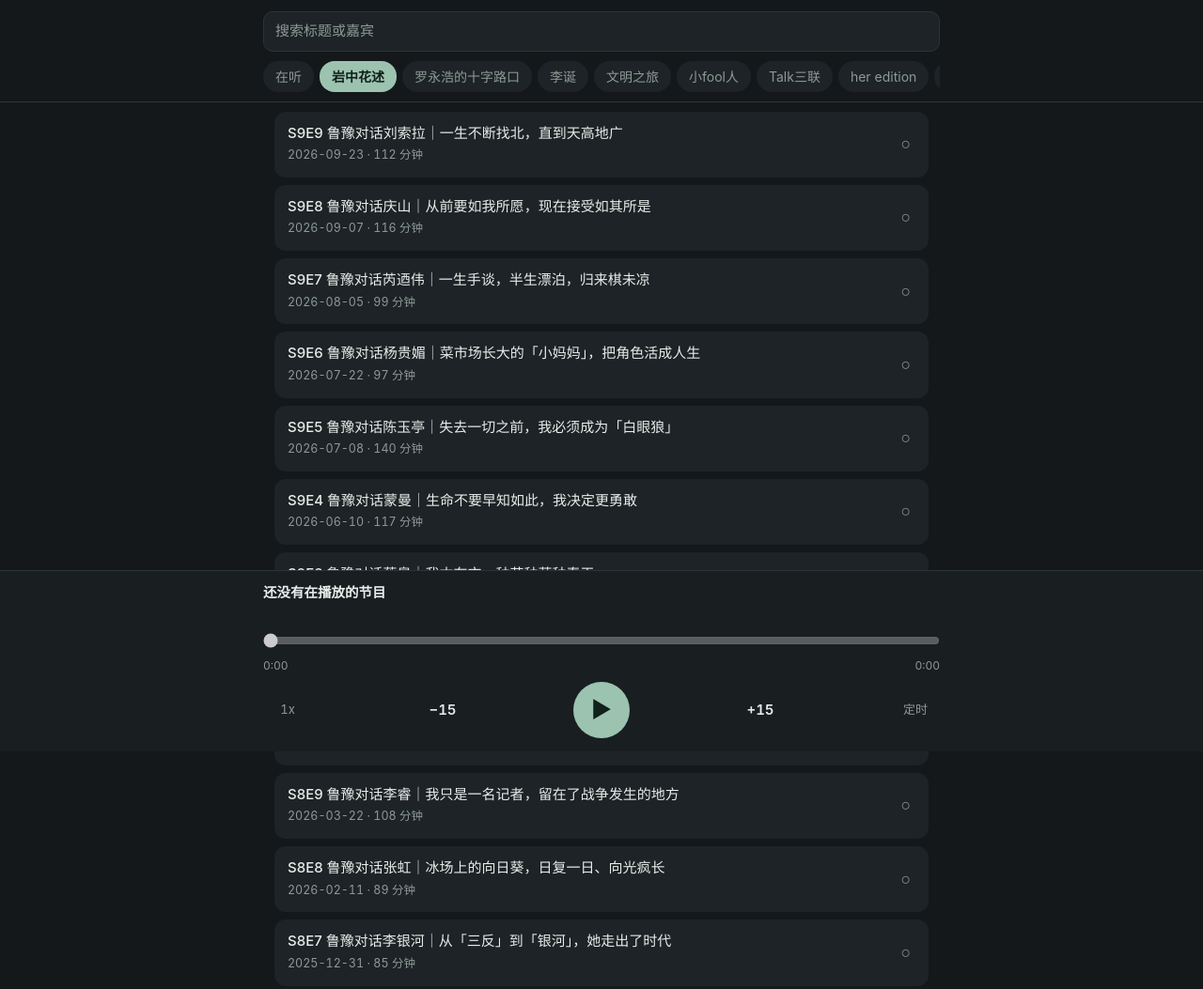
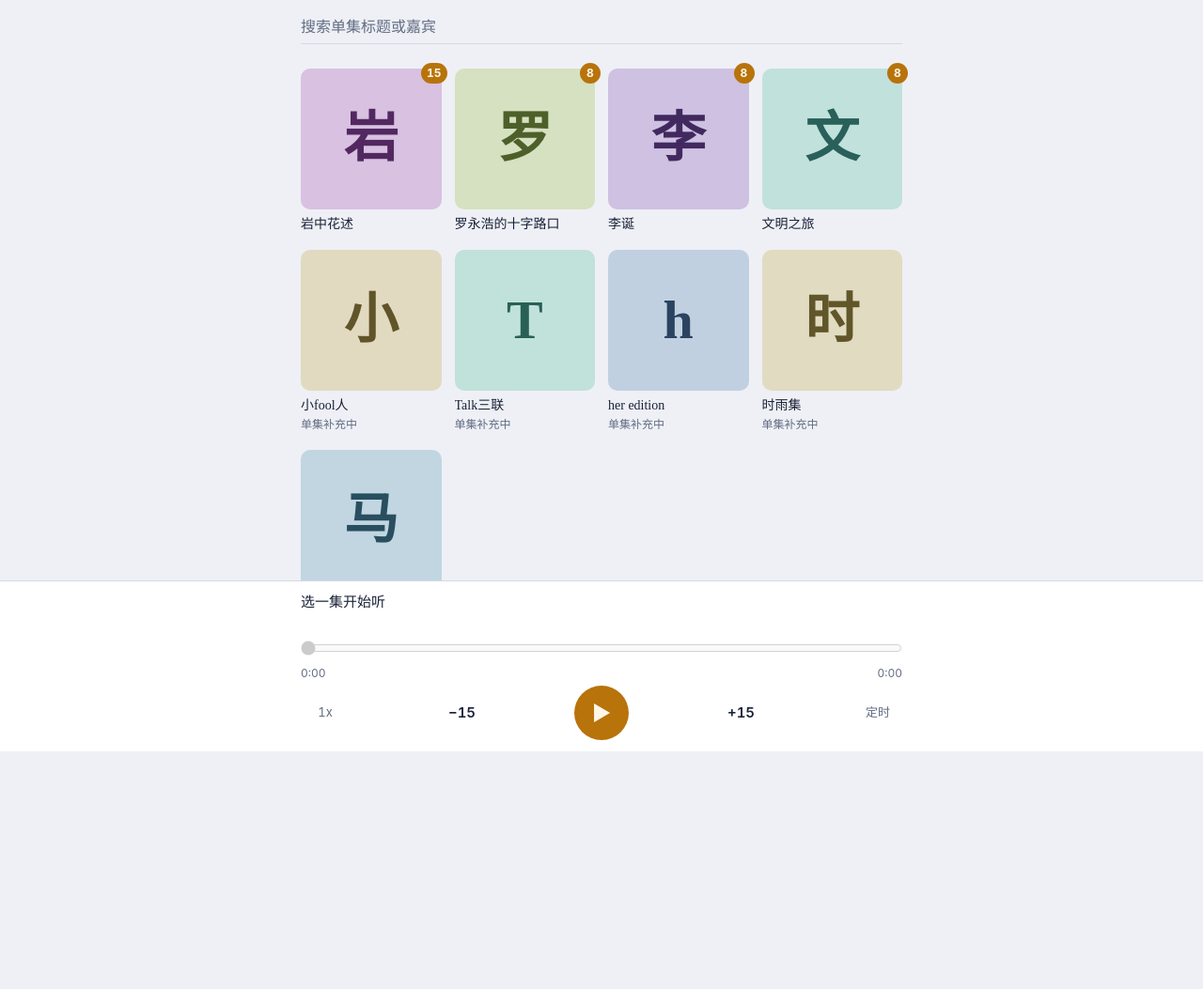
Before and after one commit to yw5aj/podcast, a plain HTML site: page index.html in a window 1280 px wide. Shown: the top 1053 px of the page at 94% size. After the commit the page ends 966 px from the top, so only its background shows below. Drawn offline with Linux system fonts and the light colour scheme.

Commit message:
Redesign: cover shelf home, per-show pages, per-device hide, light/dark
Home is a grid of show covers with unheard counts; each show opens its own
episode page (#s-<id>). Shows can be hidden per device. Covers come from a
new optional "cover" field, with a first-character tile as fallback.

Co-Authored-By: Claude Fable 5.2 <noreply@anthropic.com>
Claude-Session: https://claude.ai/code/session_01AnVEskRPxYtiW39xGyBu76

```diff
--- a/index.html
+++ b/index.html
@@ -4,75 +4,121 @@
 <meta charset="utf-8">
 <meta name="viewport" content="width=device-width, initial-scale=1">
 <meta name="referrer" content="no-referrer">
-<meta name="theme-color" content="#14181a">
+<meta name="theme-color" content="#171c2b" media="(prefers-color-scheme: dark)">
+<meta name="theme-color" content="#eef0f5" media="(prefers-color-scheme: light)">
 <meta name="mobile-web-app-capable" content="yes">
 <meta name="apple-mobile-web-app-capable" content="yes">
 <title>我的播客</title>
+<link rel="preconnect" href="https://fonts.googleapis.com">
+<link rel="preconnect" href="https://fonts.gstatic.com" crossorigin>
+<link href="https://fonts.googleapis.com/css2?family=Noto+Serif+SC:wght@500;700&display=swap" rel="stylesheet">
 <style>
+  /* 夜里的收音机：深蓝底，琥珀色只用来表示"进度"和"正在放"。 */
   :root {
-    --bg: #14181a; --panel: #1d2326; --line: #2c3438; --text: #e8ecea;
-    --dim: #8d9a96; --accent: #9cc3b0; --accent-ink: #10201a; --warn: #e8a08a;
+    --bg: #171c2b; --surface: #20273b; --line: #2e3650; --ink: #eceef4; --dim: #8e96ab;
+    --amber: #f0b54a; --amber-ink: #2a1e05; --warn: #ef9a84;
+    --tile-s: 30%; --tile-l: 27%; --glyph-s: 50%; --glyph-l: 84%;
+    --serif: "Noto Serif SC", "Songti SC", "Source Han Serif SC", "SimSun", serif;
+    --sans: -apple-system, "PingFang SC", "Noto Sans SC", "Microsoft YaHei", system-ui, sans-serif;
+  }
+  @media (prefers-color-scheme: light) {
+    :root {
+      --bg: #eef0f5; --surface: #ffffff; --line: #d5d9e4; --ink: #1a2238; --dim: #636c84;
+      --amber: #b8730a; --amber-ink: #fff8ea; --warn: #b3422a;
+      --tile-s: 34%; --tile-l: 82%; --glyph-s: 40%; --glyph-l: 27%;
+    }
   }
   * { box-sizing: border-box; -webkit-tap-highlight-color: transparent; }
-  html, body { margin: 0; background: var(--bg); color: var(--text);
-    font: 16px/1.5 -apple-system, "PingFang SC", "Noto Sans SC", "Microsoft YaHei", system-ui, sans-serif; }
-  header { position: sticky; top: 0; z-index: 5; background: var(--bg); padding: 12px 12px 0;
-    border-bottom: 1px solid var(--line); }
-  .hin { max-width: 720px; margin: 0 auto; }
-  #q { width: 100%; background: var(--panel); border: 1px solid var(--line); color: var(--text);
-    font: inherit; font-size: 15px; padding: 9px 12px; border-radius: 10px; }
+  html, body { margin: 0; background: var(--bg); color: var(--ink); font: 16px/1.5 var(--sans); }
+  button { font: inherit; color: inherit; background: none; border: 0; padding: 0; cursor: pointer; }
+  button:focus-visible, input:focus-visible { outline: 2px solid var(--amber); outline-offset: 2px; }
+
+  header { position: sticky; top: 0; z-index: 5; background: var(--bg); padding: 10px 16px 8px; }
+  .wrap { max-width: 640px; margin: 0 auto; }
+  #q { width: 100%; background: none; border: 0; border-bottom: 1px solid var(--line); border-radius: 0;
+    color: var(--ink); font: 16px var(--sans); padding: 8px 0; }
   #q::placeholder { color: var(--dim); }
-  #tabs { display: flex; gap: 6px; overflow-x: auto; padding: 10px 0; scrollbar-width: none; }
-  #tabs::-webkit-scrollbar { display: none; }
-  #tabs button { flex: none; background: var(--panel); color: var(--dim); border: 0; font: inherit;
-    font-size: 14px; padding: 6px 13px; border-radius: 16px; cursor: pointer; white-space: nowrap; }
-  #tabs button.on { background: var(--accent); color: var(--accent-ink); font-weight: 600; }
-  main { padding: 10px 12px 250px; max-width: 720px; margin: 0 auto; }
-  .note { color: var(--dim); font-size: 13.5px; padding: 14px 4px; }
-  .ep { display: flex; align-items: stretch; background: var(--panel); border-radius: 12px;
-    margin-bottom: 8px; overflow: hidden; position: relative; }
-  .ep.now { outline: 1.5px solid var(--accent); }
-  .ep button.main { flex: 1; min-width: 0; text-align: left; background: none; border: 0; color: inherit;
-    font: inherit; padding: 12px 6px 14px 14px; cursor: pointer; }
-  .ep .t { font-size: 15px; font-weight: 500; overflow-wrap: anywhere; }
+  #q:focus { outline: none; border-bottom-color: var(--amber); }
+  #showbar { display: none; }
+  #back2 { color: var(--dim); font-size: 14px; padding: 8px 12px 8px 0; }
+  body.inshow #q { display: none; }
+  body.inshow #showbar { display: block; }
+
+  main { padding: 8px 16px 230px; max-width: 672px; margin: 0 auto; }
+  .note { color: var(--dim); font-size: 14px; padding: 16px 0; }
+
+  /* 节目架：封面就是主角 */
+  .shelf { display: grid; grid-template-columns: repeat(3, 1fr); gap: 18px 14px; padding-top: 10px;
+    align-items: start; }
+  @media (min-width: 560px) { .shelf { grid-template-columns: repeat(4, 1fr); } }
+  .tile { position: relative; text-align: left; display: block; min-width: 0; }
+  .tile.off { opacity: .38; }
+  .cover { display: flex; align-items: center; justify-content: center; width: 100%; aspect-ratio: 1;
+    border-radius: 10px; object-fit: cover;
+    background: hsl(var(--h, 220) var(--tile-s) var(--tile-l));
+    color: hsl(var(--h, 220) var(--glyph-s) var(--glyph-l));
+    font: 700 clamp(34px, 13vw, 58px)/1 var(--serif); }
+  .tile .name { font: 500 14px/1.35 var(--serif); margin-top: 7px; overflow: hidden;
+    display: -webkit-box; -webkit-line-clamp: 2; -webkit-box-orient: vertical; }
+  .tile .sub { font-size: 12px; color: var(--dim); margin-top: 1px; }
+  .badge { position: absolute; top: -6px; right: -6px; min-width: 22px; height: 22px; padding: 0 6px;
+    border-radius: 11px; background: var(--amber); color: var(--amber-ink);
+    font: 700 12px/22px var(--sans); text-align: center; font-variant-numeric: tabular-nums; }
+  .tile .flag { position: absolute; left: 6px; bottom: 6px; font-size: 12px; padding: 2px 8px; border-radius: 10px;
+    background: var(--bg); color: var(--ink); }
+  .tile .box { position: relative; }
+  #manage { display: block; margin: 26px 0 0; color: var(--dim); font-size: 14px; padding: 8px 0;
+    text-decoration: underline; text-underline-offset: 3px; }
+  .lead { font-size: 14px; color: var(--dim); margin: 30px 0 2px; }
+
+  /* 节目页抬头 */
+  .showhead { display: flex; gap: 14px; align-items: center; padding: 4px 0 14px; }
+  .showhead .cover { width: 72px; flex: none; font-size: 34px; }
+  .showhead h1 { font: 700 22px/1.3 var(--serif); margin: 0; }
+  .showhead p { margin: 3px 0 0; font-size: 13px; color: var(--dim); }
+
+  /* 单集：一行一集，用线分开，不用卡片 */
+  .ep { display: flex; align-items: stretch; position: relative; border-top: 1px solid var(--line); }
+  .ep .main { flex: 1; min-width: 0; text-align: left; padding: 13px 4px 15px 0; }
+  .ep .t { font: 500 16px/1.45 var(--serif); overflow-wrap: anywhere; }
+  .ep .m { font-size: 12.5px; color: var(--dim); margin-top: 4px; font-variant-numeric: tabular-nums;
+    display: flex; flex-wrap: wrap; gap: 0 12px; }
+  .ep .m .at { color: var(--amber); }
   .ep.done .t { color: var(--dim); }
-  .ep .m { font-size: 12.5px; color: var(--dim); margin-top: 3px; font-variant-numeric: tabular-nums; }
-  .ep .bar { position: absolute; left: 0; bottom: 0; height: 3px; background: var(--accent); }
-  .ep button.chk { width: 48px; background: none; border: 0; color: var(--dim); font-size: 18px; cursor: pointer; }
-  .ep.done button.chk { color: var(--accent); }
+  .ep.now .t { color: var(--amber); }
+  .ep .bar { position: absolute; left: 0; top: -1px; height: 2px; background: var(--amber); }
+  .ep .chk { flex: none; width: 44px; color: var(--dim); font-size: 17px; }
+  .ep.done .chk { color: var(--amber); }
 
-  #player { position: fixed; left: 0; right: 0; bottom: 0; background: #191e21; border-top: 1px solid var(--line);
-    padding: 12px 16px calc(14px + env(safe-area-inset-bottom)); z-index: 6; }
-  #player .in { max-width: 720px; margin: 0 auto; }
-  #pTitle { font-size: 14.5px; font-weight: 600; white-space: nowrap; overflow: hidden; text-overflow: ellipsis; }
+  /* 播放器 */
+  #player { position: fixed; left: 0; right: 0; bottom: 0; background: var(--surface);
+    border-top: 1px solid var(--line); padding: 12px 16px calc(12px + env(safe-area-inset-bottom)); z-index: 6; }
+  #pTitle { font: 500 15px/1.4 var(--serif); white-space: nowrap; overflow: hidden; text-overflow: ellipsis; }
   #pShow { font-size: 12px; color: var(--dim); white-space: nowrap; overflow: hidden; text-overflow: ellipsis; }
   #msg { font-size: 12.5px; color: var(--warn); margin-top: 4px; display: none; }
-  #seek { width: 100%; margin: 10px 0 2px; accent-color: var(--accent); height: 24px; }
+  #seek { width: 100%; margin: 8px 0 0; accent-color: var(--amber); height: 24px; }
   .times { display: flex; justify-content: space-between; font-size: 12px; color: var(--dim);
     font-variant-numeric: tabular-nums; }
-  .ctl { display: flex; align-items: center; justify-content: space-between; margin-top: 8px; }
-  .ctl button { background: none; border: 0; color: var(--text); font: inherit; cursor: pointer;
-    min-width: 52px; height: 48px; border-radius: 24px; font-size: 14px; font-variant-numeric: tabular-nums; }
-  .ctl button.sm { color: var(--dim); font-size: 13px; }
-  .ctl button.sm.on { color: var(--accent); }
-  .ctl button.skip { font-size: 15px; font-weight: 600; }
-  #play { background: var(--accent); color: var(--accent-ink); width: 60px; height: 60px; border-radius: 30px;
-    font-size: 24px; }
-  button:focus-visible, input:focus-visible { outline: 2px solid var(--accent); outline-offset: 2px; }
+  .ctl { display: flex; align-items: center; justify-content: space-between; margin-top: 4px; }
+  .ctl button { min-width: 52px; height: 48px; border-radius: 24px; font-size: 14px; font-variant-numeric: tabular-nums; }
+  .ctl .sm { color: var(--dim); font-size: 13px; }
+  .ctl .sm.on { color: var(--amber); }
+  .ctl .skip { font-size: 15px; font-weight: 600; }
+  #play { background: var(--amber); color: var(--amber-ink); width: 58px; height: 58px; border-radius: 29px; font-size: 22px; }
 </style>
 </head>
 <body>
 <header>
-  <div class="hin">
-    <input id="q" type="search" placeholder="搜索标题或嘉宾" aria-label="搜索单集" autocomplete="off">
-    <div id="tabs" role="tablist"></div>
+  <div class="wrap">
+    <input id="q" type="search" placeholder="搜索单集标题或嘉宾" aria-label="搜索单集" autocomplete="off">
+    <div id="showbar"><button id="back2">‹ 全部节目</button></div>
   </div>
 </header>
 <main id="list"><div class="note">正在加载节目…</div></main>
 
 <div id="player">
-  <div class="in">
-    <div id="pTitle">还没有在播放的节目</div>
+  <div class="wrap">
+    <div id="pTitle">选一集开始听</div>
     <div id="pShow">&nbsp;</div>
     <div id="msg"></div>
     <input id="seek" type="range" min="0" max="1" step="1" value="0" aria-label="播放进度" disabled>
@@ -89,12 +135,12 @@
 <audio id="a" preload="metadata"></audio>
 
 <script>
-// 节目数据在 shows.json 里，由每日定时任务更新；本页只负责播放和记进度。
+// 节目数据在 shows.json 里，由定时任务更新；本页只负责播放和记进度。
+// 首页是节目架；点进节目看单集（地址栏 #s-<节目id>，手机返回键可回首页）。
 const SKIP = 15;
 const RATES = [0.8, 1, 1.25, 1.5, 1.75, 2, 2.5, 3];
 const SLEEPS = [0, 15, 30, 60, -1]; // 分钟；-1 = 本集结束
 const KEY = "xyzplayer.v1";
-const NOW = "__now";
 
 const $ = id => document.getElementById(id);
 const a = $("a");
@@ -102,12 +148,13 @@ let SHOWS = [];
 const EPS = {};
 
 // ----- 存储（只在当前浏览器里）-----
-let state = { prog: {}, rate: 1, last: null, tab: null };
+let state = { prog: {}, rate: 1, last: null, hidden: {} };
 let storageOK = true;
 try {
   const raw = localStorage.getItem(KEY);
   if (raw) state = Object.assign(state, JSON.parse(raw));
 } catch (e) { storageOK = false; }
+if (!state.hidden) state.hidden = {};
 function save() {
   try { localStorage.setItem(KEY, JSON.stringify(state)); } catch (e) { storageOK = false; }
 }
@@ -119,54 +166,41 @@ let sleepIdx = 0, sleepAt = 0;
 let lastSave = 0;
 let query = "";
 let loadErr = "";
+let managing = false;
 
 function fmt(s) {
   s = Math.max(0, Math.floor(s || 0));
   const h = Math.floor(s / 3600), m = Math.floor(s % 3600 / 60), ss = s % 60;
   return (h ? h + ":" + String(m).padStart(2, "0") : m) + ":" + String(ss).padStart(2, "0");
 }
-
-// ----- 标签 -----
-function renderTabs() {
-  const tabs = $("tabs");
-  tabs.textContent = "";
-  const items = [{ id: NOW, title: "在听" }].concat(SHOWS);
-  items.forEach(s => {
-    const b = document.createElement("button");
-    b.textContent = s.title;
-    b.setAttribute("role", "tab");
-    if (!query && s.id === state.tab) b.className = "on";
-    b.onclick = () => {
-      state.tab = s.id; save();
-      query = ""; $("q").value = "";
-      renderTabs(); render();
-      window.scrollTo(0, 0);
-    };
-    tabs.appendChild(b);
-  });
+function el(tag, cls, text) {
+  const n = document.createElement(tag);
+  if (cls) n.className = cls;
+  if (text != null) n.textContent = text;
+  return n;
+}
+function viewShow() {
+  const m = /^#s-([0-9a-f]{24})$/.exec(location.hash);
+  return m ? SHOWS.find(s => s.id === m[1]) || null : null;
+}
+function unheardOf(s) {
+  return s.episodes.filter(e => e.audio && !(state.prog[e.id] || {}).done).length;
 }
 
-// ----- 列表 -----
+// ----- 单集行 -----
 function row(e, withShow) {
   const p = state.prog[e.id] || {};
-  const r = document.createElement("div");
-  r.className = "ep" + (p.done ? " done" : "") + (e.id === cur ? " now" : "");
-  const b = document.createElement("button");
-  b.className = "main";
-  const t = document.createElement("div"); t.className = "t"; t.textContent = e.title;
-  const m = document.createElement("div"); m.className = "m";
-  const parts = [];
-  if (withShow) parts.push(e.show);
-  if (e.date) parts.push(e.date);
-  parts.push(e.min + " 分钟");
-  if (p.done) parts.push("已听完");
-  else if (p.t > 5) parts.push("听到 " + fmt(p.t));
-  m.textContent = parts.join(" · ");
-  b.append(t, m);
+  const r = el("div", "ep" + (p.done ? " done" : "") + (e.id === cur ? " now" : ""));
+  const b = el("button", "main");
+  const m = el("div", "m");
+  if (withShow) m.appendChild(el("span", null, e.show));
+  if (e.date) m.appendChild(el("span", null, e.date));
+  m.appendChild(el("span", null, e.min + " 分钟"));
+  if (p.done) m.appendChild(el("span", null, "已听完"));
+  else if (p.t > 5) m.appendChild(el("span", "at", "听到 " + fmt(p.t)));
+  b.append(el("div", "t", e.title), m);
   b.onclick = () => play(e.id);
-  const c = document.createElement("button");
-  c.className = "chk";
-  c.textContent = p.done ? "✓" : "○";
+  const c = el("button", "chk", p.done ? "✓" : "○");
   c.setAttribute("aria-label", p.done ? "标为未听" : "标为已听");
   c.onclick = () => {
     const q = state.prog[e.id] = state.prog[e.id] || { t: 0 };
@@ -176,46 +210,106 @@ function row(e, withShow) {
   };
   r.append(b, c);
   if (!p.done && p.t > 5) {
-    const d = p.d || e.min * 60;
-    const bar = document.createElement("div");
-    bar.className = "bar";
-    bar.style.width = Math.min(100, p.t / d * 100) + "%";
+    const bar = el("div", "bar");
+    bar.style.width = Math.min(100, p.t / (p.d || e.min * 60) * 100) + "%";
     r.appendChild(bar);
   }
   return r;
 }
-function note(text) {
-  const n = document.createElement("div");
-  n.className = "note"; n.textContent = text;
-  return n;
+
+// ----- 封面：有图用图，没有就用节目名的第一个字 -----
+function cover(s) {
+  const hue = parseInt(s.id.slice(-6), 16) % 360;
+  const glyph = () => {
+    const d = el("div", "cover", s.title.trim().charAt(0));
+    d.style.setProperty("--h", hue);
+    d.setAttribute("aria-hidden", "true");
+    return d;
+  };
+  if (!s.cover) return glyph();
+  const img = el("img", "cover");
+  img.alt = ""; img.loading = "lazy"; img.referrerPolicy = "no-referrer";
+  img.style.setProperty("--h", hue);
+  img.onerror = () => img.replaceWith(glyph());
+  img.src = s.cover;
+  return img;
 }
+function tile(s) {
+  const hidden = !!state.hidden[s.id];
+  const playable = s.episodes.some(e => e.audio);
+  const unheard = unheardOf(s);
+  const b = el("button", "tile" + (hidden ? " off" : ""));
+  const box = el("div", "box");
+  box.appendChild(cover(s));
+  if (managing) box.appendChild(el("span", "flag", hidden ? "已隐藏" : "显示中"));
+  else if (unheard) {
+    const badge = el("span", "badge", String(unheard));
+    badge.setAttribute("aria-label", unheard + " 集未听");
+    box.appendChild(badge);
+  }
+  b.append(box, el("div", "name", s.title));
+  if (!playable) b.appendChild(el("div", "sub", "单集补充中"));
+  b.onclick = managing
+    ? () => { if (hidden) delete state.hidden[s.id]; else state.hidden[s.id] = true; save(); render(); }
+    : () => { location.hash = "s-" + s.id; };
+  return b;
+}
+
+// ----- 渲染 -----
 function render() {
   const list = $("list");
+  const show = viewShow();
+  document.body.classList.toggle("inshow", !!show);
   list.textContent = "";
-  if (loadErr) { list.appendChild(note(loadErr)); return; }
-  if (!storageOK) list.appendChild(note("注意：这个浏览器不让保存数据，关掉页面后进度会丢。"));
+  if (loadErr) { list.appendChild(el("div", "note", loadErr)); return; }
+  if (!storageOK) list.appendChild(el("div", "note", "这个浏览器不让保存数据，关掉页面后进度会丢。"));
   const playable = Object.values(EPS);
+
+  if (show) {
+    const ok = show.episodes.filter(e => e.audio);
+    const missing = show.episodes.length - ok.length;
+    const unheard = unheardOf(show);
+    const head = el("div", "showhead");
+    const txt = el("div");
+    txt.append(el("h1", null, show.title),
+      el("p", null, !ok.length ? "单集补充中" : unheard ? unheard + " 集未听，共 " + ok.length + " 集" : "共 " + ok.length + " 集，都听完了"));
+    head.append(cover(show), txt);
+    list.appendChild(head);
+    if (!ok.length) list.appendChild(el("div", "note", "这档节目的单集还没抓到，下次更新后会出现。"));
+    ok.forEach(e => list.appendChild(row(EPS[e.id], false)));
+    if (ok.length && missing) list.appendChild(el("div", "note", "还有 " + missing + " 集的音频没抓到，下次更新后会出现。"));
+    return;
+  }
+
   if (query) {
     const q = query.toLowerCase();
     const hits = playable.filter(e => (e.title + " " + e.show).toLowerCase().includes(q));
-    if (!hits.length) list.appendChild(note("没有找到包含“" + query + "”的单集。"));
+    if (!hits.length) list.appendChild(el("div", "note", "没有标题里带“" + query + "”的单集。"));
     hits.forEach(e => list.appendChild(row(e, true)));
     return;
   }
-  if (state.tab === NOW) {
-    const going = playable.filter(e => { const p = state.prog[e.id]; return p && !p.done && p.t > 5; })
-      .sort((x, y) => (state.prog[y.id].at || 0) - (state.prog[x.id].at || 0));
-    if (!going.length) list.appendChild(note("还没有听到一半的节目。从上面选一档节目开始听。"));
-    going.forEach(e => list.appendChild(row(e, true)));
-    return;
+
+  const visible = SHOWS.filter(s => managing || !state.hidden[s.id]);
+  if (managing) list.appendChild(el("div", "note", "点一下封面，选择这台手机上要不要显示它。"));
+  if (!visible.length) list.appendChild(el("div", "note", "节目都被隐藏了。点“管理节目”把想听的显示出来。"));
+  const shelf = el("div", "shelf");
+  visible.forEach(s => shelf.appendChild(tile(s)));
+  list.appendChild(shelf);
+
+  if (!managing) {
+    const going = playable.filter(e => {
+      const p = state.prog[e.id]; return e.id !== cur && p && !p.done && p.t > 5;
+    }).sort((x, y) => (state.prog[y.id].at || 0) - (state.prog[x.id].at || 0)).slice(0, 5);
+    if (going.length) {
+      list.appendChild(el("div", "lead", "听到一半的"));
+      going.forEach(e => list.appendChild(row(e, true)));
+    }
   }
-  const s = SHOWS.find(x => x.id === state.tab);
-  if (!s) return;
-  const ok = s.episodes.filter(e => e.audio);
-  const missing = s.episodes.length - ok.length;
-  if (!ok.length) list.appendChild(note("这档节目的单集还在补充中，下次更新后就会出现。"));
-  ok.forEach(e => list.appendChild(row(EPS[e.id], false)));
-  if (ok.length && missing) list.appendChild(note("另有 " + missing + " 集的音频还在补充中。"));
+  const hiddenCount = SHOWS.filter(s => state.hidden[s.id]).length;
+  const mb = el("button", null, managing ? "完成" : (hiddenCount ? "管理节目（隐藏了 " + hiddenCount + " 档）" : "管理节目"));
+  mb.id = "manage";
+  mb.onclick = () => { managing = !managing; render(); };
+  list.appendChild(mb);
 }
 
 // ----- 播放 -----
@@ -240,10 +334,14 @@ function load(id, autoplay) {
   $("cur").textContent = fmt(pendingSeek);
   $("rem").textContent = "-" + fmt(($("seek").max) - pendingSeek);
   if ("mediaSession" in navigator) {
-    try { navigator.mediaSession.metadata = new MediaMetadata({ title: e.title, artist: e.show }); } catch (err) {}
+    try {
+      const meta = { title: e.title, artist: e.show };
+      if (e.cover) meta.artwork = [{ src: e.cover }];
+      navigator.mediaSession.metadata = new MediaMetadata(meta);
+    } catch (err) {}
   }
   render();
-  if (autoplay) a.play().catch(() => showMsg("没能开始播放，再点一次播放键试试"));
+  if (autoplay) a.play().catch(() => showMsg("没能开始播放，再点一次播放键。"));
 }
 function play(id) {
   if (id === cur) { toggle(); return; }
@@ -251,7 +349,7 @@ function play(id) {
 }
 function toggle() {
   if (!cur) return;
-  if (a.paused) a.play().catch(() => showMsg("没能开始播放，再点一次播放键试试"));
+  if (a.paused) a.play().catch(() => showMsg("没能开始播放，再点一次播放键。"));
   else a.pause();
 }
 function skip(d) {
@@ -297,7 +395,7 @@ a.addEventListener("ended", () => {
 });
 a.addEventListener("error", () => {
   if (!cur) return;
-  showMsg("这一集的音频加载失败：可能是网络问题，也可能是音频地址有误");
+  showMsg("这一集放不出来。先检查网络；网络没问题的话，是这一集的音频地址有误。");
 });
 a.addEventListener("waiting", () => { if (!a.paused) showMsg("缓冲中…"); });
 a.addEventListener("playing", () => showMsg(""));
@@ -332,7 +430,9 @@ seek.addEventListener("change", () => {
   a.currentTime = Number(seek.value);
   record(true);
 });
-$("q").addEventListener("input", () => { query = $("q").value.trim(); renderTabs(); render(); });
+$("q").addEventListener("input", () => { query = $("q").value.trim(); managing = false; render(); });
+$("back2").onclick = () => { location.hash = ""; };
+window.addEventListener("hashchange", () => { managing = false; render(); window.scrollTo(0, 0); });
 
 if ("mediaSession" in navigator) {
   const ms = navigator.mediaSession;
@@ -353,13 +453,12 @@ fetch("shows.json?t=" + Date.now())
   .then(j => {
     SHOWS = j.shows || [];
     SHOWS.forEach(s => s.episodes.forEach(e => {
-      if (e.audio) EPS[e.id] = Object.assign({ show: s.title }, e);
+      if (e.audio) EPS[e.id] = Object.assign({ show: s.title, cover: s.cover || null }, e);
     }));
-    if (state.tab !== NOW && !SHOWS.some(s => s.id === state.tab)) state.tab = SHOWS.length ? SHOWS[0].id : NOW;
-    renderTabs(); render();
+    render();
     if (state.last && EPS[state.last]) load(state.last, false);
   })
-  .catch(() => { loadErr = "节目列表没加载出来，检查一下网络后刷新页面。"; render(); });
+  .catch(() => { loadErr = "节目列表没加载出来。检查网络后刷新页面。"; render(); });
 </script>
 </body>
 </html>
```
Also changed, not shown: 1 other file.
